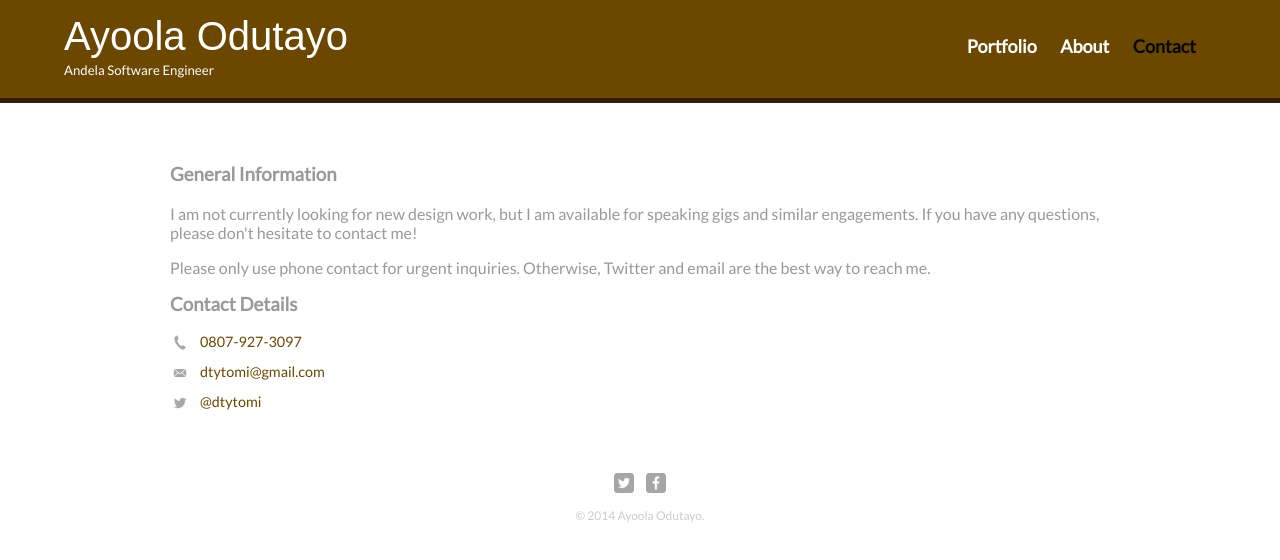
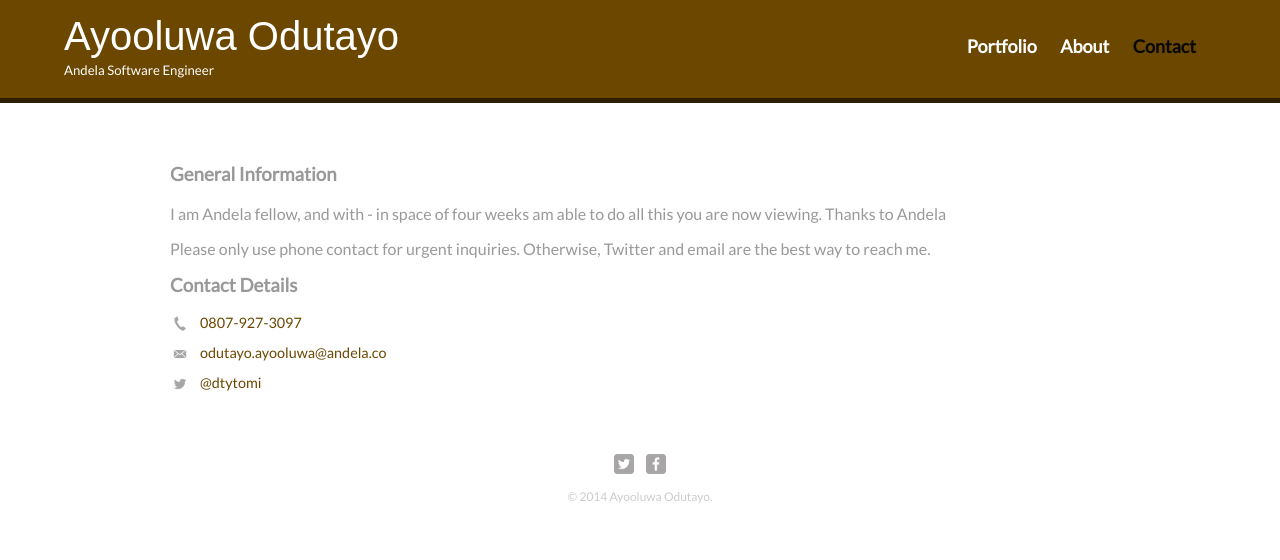
Before and after one commit to dtytomi/Portfolio, a plain HTML site: page contact.html in a window 1280 px wide. Drawn offline with Linux system fonts and the light colour scheme.

Commit message:
new updates to reference andela as andela fellow

```diff
--- a/contact.html
+++ b/contact.html
@@ -2,7 +2,7 @@
 <html>
   <head>
     <meta charset="utf-8">
-    <title>Ayoola Odutayo | Andela Software Engineer</title>
+    <title>Ayooluwa Odutayo | Andela Software Engineer</title>
     <link rel="stylesheet" href="css/normalize.css">
     <link href='http://fonts.googleapis.com/css?family=Lato:400,400italic|Open+Sans+Condensed:300|PT+Sans+Narrow|Lora:400,400italic,700italic|Merriweather:400,300|Indie+Flower|Shadows+Into+Light|Abel&subset=latin,greek-ext,cyrillic-ext' rel='stylesheet' type='text/css'>
     <link rel="stylesheet" href="css/main.css">
@@ -11,7 +11,7 @@
   <body>
     <header>
       <a href="index.html" id="logo">
-        <h1>Ayoola Odutayo</h1>
+        <h1>Ayooluwa Odutayo</h1>
         <h2>Andela Software Engineer</h2>
       </a>
       <nav>
@@ -25,21 +25,21 @@
     <div id="wrapper">
       <section>
         <h3>General Information</h3>
-        <p>I am not currently looking for new design work, but I am available for speaking gigs and similar engagements. If you have any questions, please don't hesitate to contact me!</p>
+        <p>I am Andela fellow, and with - in space of four weeks am able to do all this you are now viewing. Thanks to Andela</p>
         <p>Please only use phone contact for urgent inquiries. Otherwise, Twitter and email are the best way to reach me.</p>
       </section>
       <section>
         <h3>Contact Details</h3>
         <ul class="contact-info">
           <li class="phone"><a href="tel:0807-927-3970">0807-927-3097</a></li>
-          <li class="mail"><a href="mailto:dtytomi@gmail.com">dtytomi@gmail.com</a></li>
+          <li class="mail"><a href="mailto:odutayo.ayooluwa@andela.co">odutayo.ayooluwa@andela.co</a></li>
           <li class="twitter"><a href="http://twitter.com/intent/tweet?screen_name=dtytomi">@dtytomi</a></li>
         </ul>
       </section>
       <footer>
         <a href="http://https://twitter.com/dtytomi"><img src="img/twitter-wrap.png" alt="Twitter Logo" class="social-icon"></a>
         <a href="https://www.facebook.com/odutayo.tomilola"><img src="img/facebook-wrap.png" alt="Facebook Logo" class="social-icon"></a>
-        <p>&copy; 2014 Ayoola Odutayo.</p>
+        <p>&copy; 2014 Ayooluwa Odutayo.</p>
       </footer>
     </div>
   </body>
```
Also changed, not shown: about.html (+4 -4 lines), index.html (+3 -3 lines).
